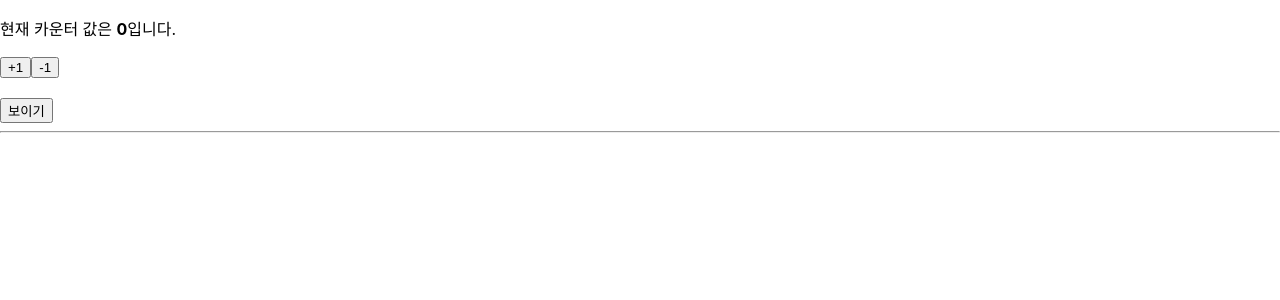
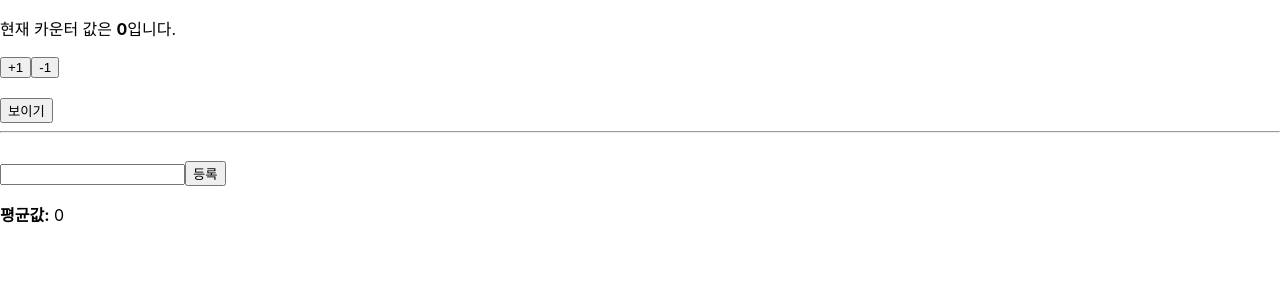
Before and after one commit to KyleRuiz/hooks-tutorial, a React (Create React App) app: page / in a window 1280 px wide. Shown: the top 300 px of the page. Built offline with nearby package versions, Linux system fonts and the light colour scheme.

Commit message:
8.3 useReducer

```diff
--- a/src/App.js
+++ b/src/App.js
@@ -1,6 +1,7 @@
 import { useState } from "react";
 import Counter from "./Counter";
 import Info from "./Info";
+import Average from "./Average";
 
 function App() {
   const [visible, setVisible] = useState(false);
@@ -11,7 +12,8 @@
         {visible ? "숨기기" : "보이기"}
       </button>
       <hr />
-      {visible && <Info />}
+      {visible && <Info />} <br />
+      <Average />
     </>
   );
 }
--- /dev/null
+++ b/src/Average.js
@@ -0,0 +1,43 @@
+import React, { useMemo, useState } from "react";
+
+const getAverage = (numbers) => {
+  console.log("평균값 계산 중..");
+  if (numbers.length === 0) {
+    return 0;
+  }
+  const sum = numbers.reduce((a, b) => a + b);
+  return sum / numbers.length;
+};
+
+const Average = () => {
+  const [list, setList] = useState([]);
+  const [number, setNumber] = useState("");
+
+  const onChange = (e) => {
+    setNumber(e.target.value);
+  };
+
+  const onInsert = (e) => {
+    const nextList = list.concat(parseInt(number));
+    setList(nextList);
+    setNumber("");
+  };
+
+  const avg = useMemo(() => getAverage(list), [list]);
+  return (
+    <div>
+      <input value={number} onChange={onChange} />
+      <button onClick={onInsert}>등록</button>
+      <ul>
+        {list.map((value, index) => (
+          <li key={index}>{value}</li>
+        ))}
+      </ul>
+      <div>
+        <b>평균값:</b> {avg}
+      </div>
+    </div>
+  );
+};
+
+export default Average;
--- a/src/Info.js
+++ b/src/Info.js
@@ -1,4 +1,4 @@
-import React, { useEffect, useReducer, useState } from "react";
+import React, { useEffect, useReducer } from "react";
 
 const reducer = (state, action) => {
   return {
```
